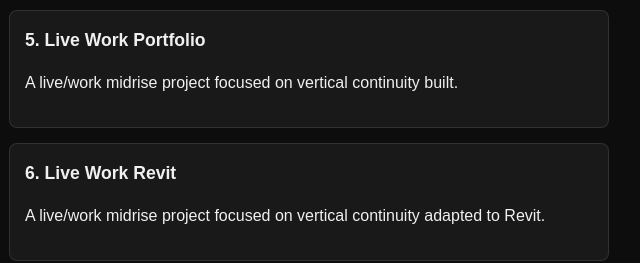
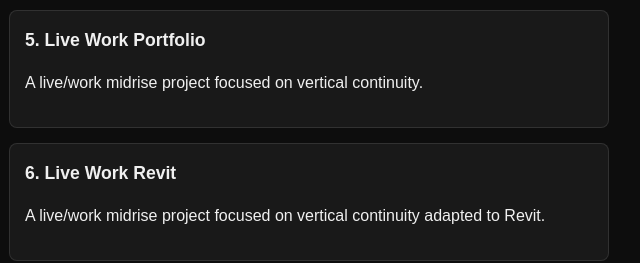
Before and after one commit to SaeedGhods/portfoliowebsite, a website: page projects.html in a window 1280 px wide. Shown: the part 1199-1462 px from the top of the page, 331-971 px from the left. Drawn offline with Linux system fonts and the light colour scheme; a web font is replaced by a local one.

Commit message:
Remove 'built' from project 5 description
- Changed 'A live/work midrise project focused on vertical continuity built.'
- To 'A live/work midrise project focused on vertical continuity.'

```diff
--- a/projects.html
+++ b/projects.html
@@ -224,7 +224,7 @@
             <!-- Live Work Portfolio -->
             <a href="https://saeedghods-portfolio-assets.s3.us-east-2.amazonaws.com/assets/keyprojects/5.25_SAEED+GHODS+LIVE+WORK+PORTFOLIO.PDF" target="_blank" class="project-card">
                 <h3>5. Live Work Portfolio</h3>
-                <p>A live/work midrise project focused on vertical continuity built.</p>
+                <p>A live/work midrise project focused on vertical continuity.</p>
             </a>
 
             <!-- Live Work Revit -->
```
